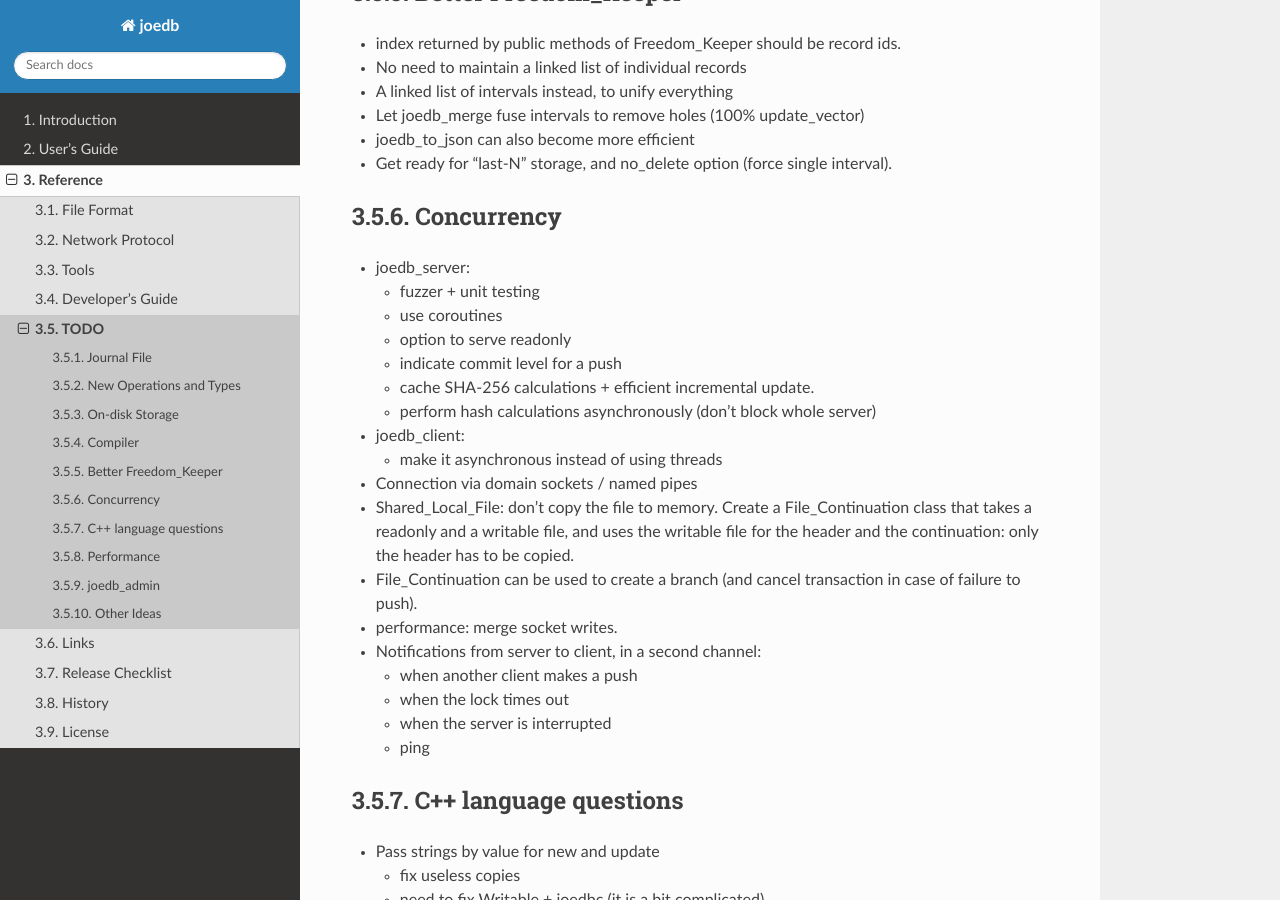
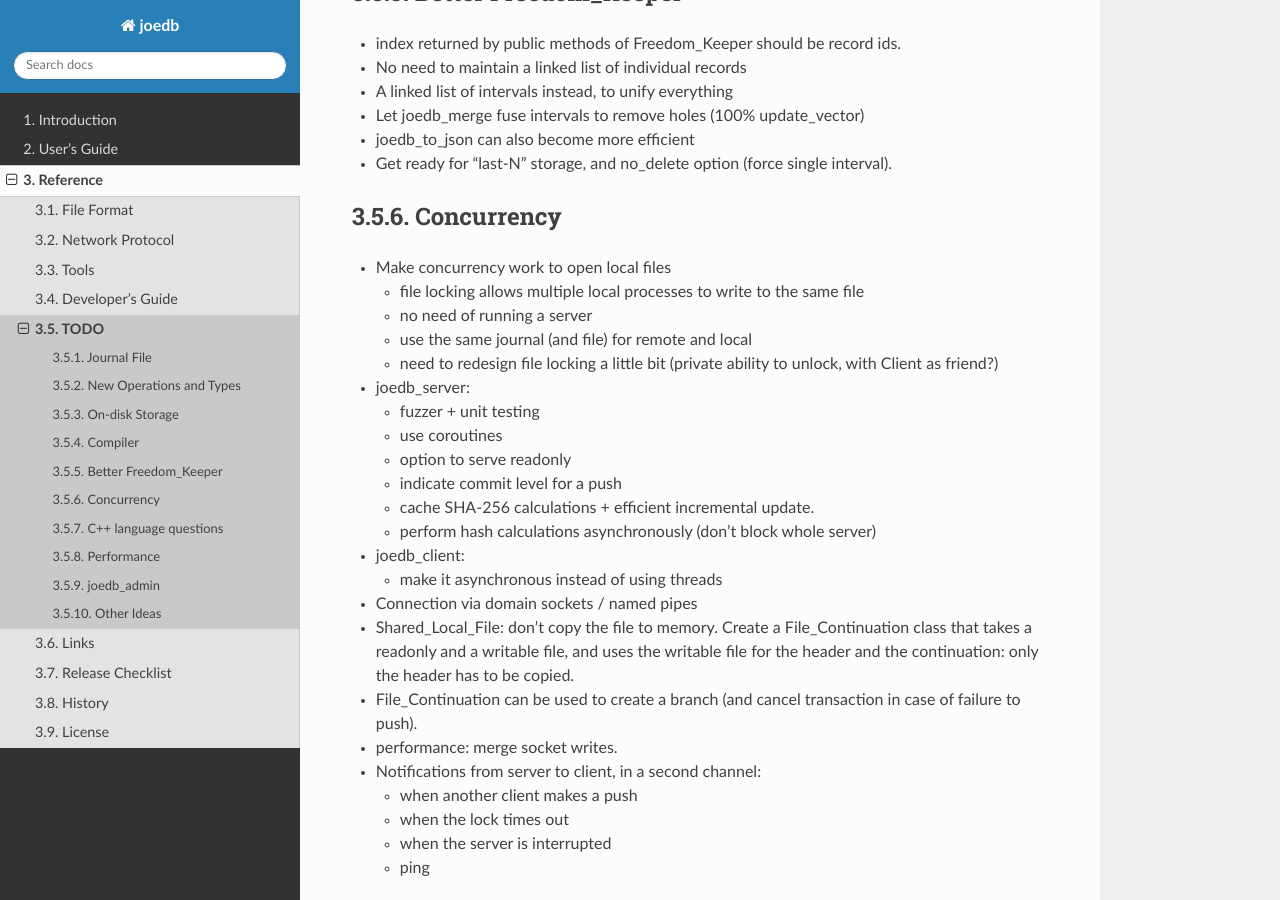
Before and after one commit to Remi-Coulom/joedb, a Sphinx documentation site: the page built from doc/source/todo.rst, in a window 1280 px wide and 900 px high, scrolled down 1729 px. Built offline with Sphinx 7.4.7 and the Read the Docs theme 2.0.0, drawn with Linux system fonts in a browser that asks for light colours; formulas are drawn with MathJax 3.

Commit message:
big idea

```diff
--- a/doc/source/todo.rst
+++ b/doc/source/todo.rst
@@ -88,6 +88,14 @@ Better Freedom_Keeper
 
 Concurrency
 -----------
+- Make concurrency work to open local files
+
+  - file locking allows multiple local processes to write to the same file
+  - no need of running a server
+  - use the same journal (and file) for remote and local
+  - need to redesign file locking a little bit (private ability to unlock,
+    with Client as friend?)
+
 - joedb_server:
 
   - fuzzer + unit testing
```
